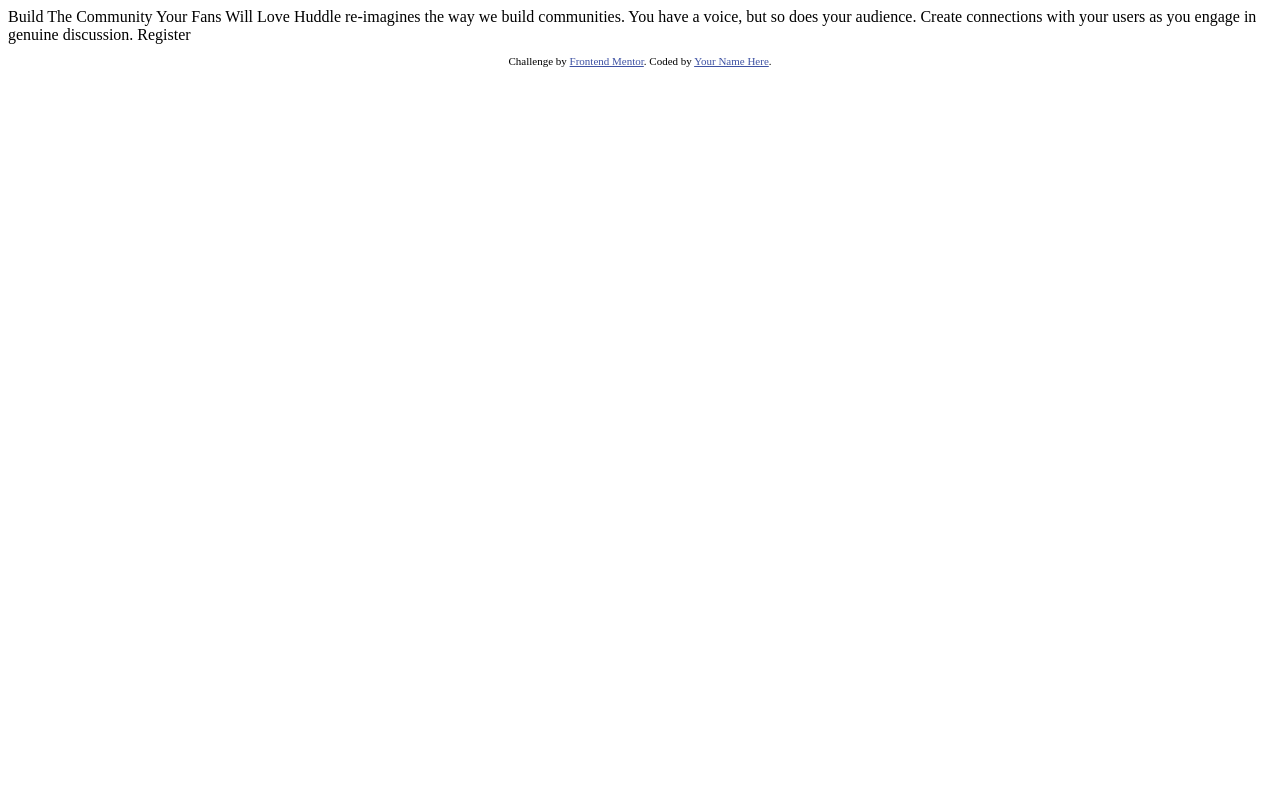
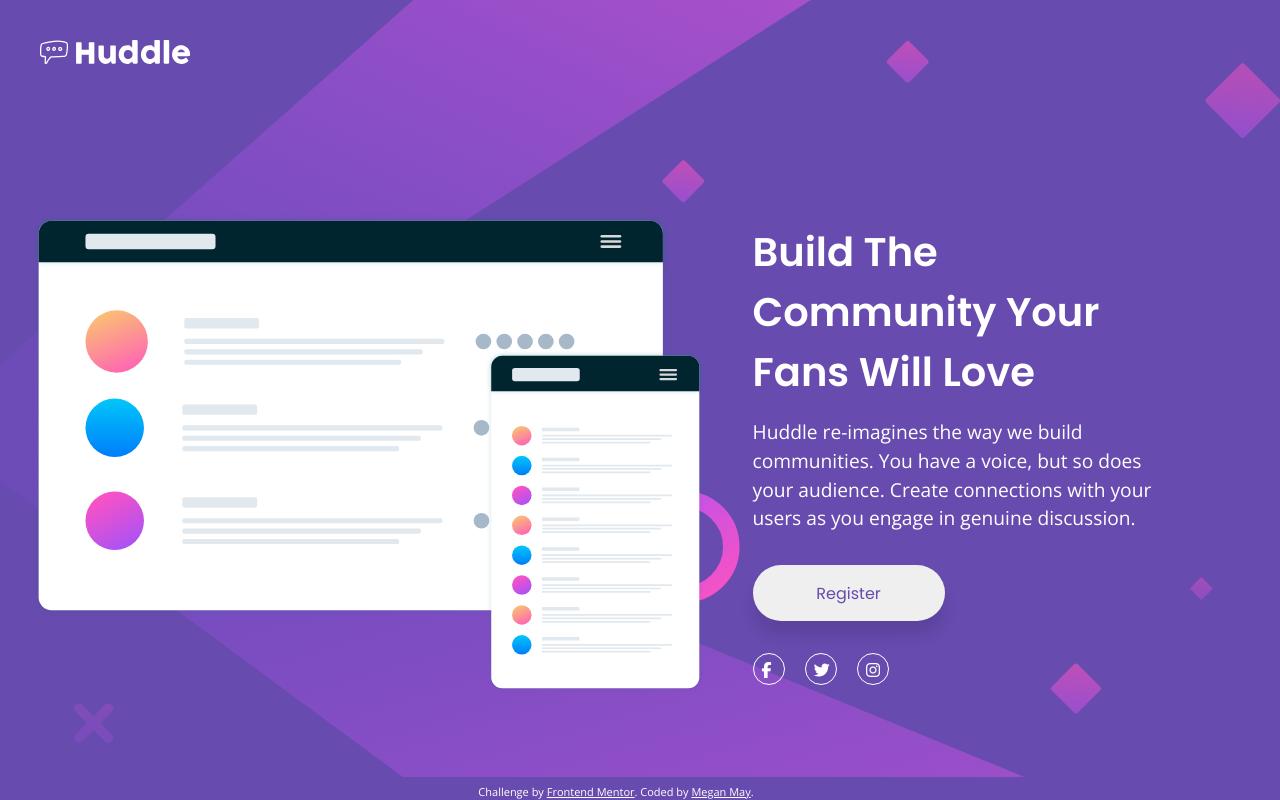
Before and after one commit to mooogz/huddle-landing-page-with-single-introductory-section-master, a plain HTML site: page index.html in a window 1280 px wide. Drawn offline with nearby package versions, Linux system fonts and the light colour scheme.

Commit message:
Initial commit

```diff
--- a/index.html
+++ b/index.html
@@ -4,29 +4,40 @@
   <meta charset="UTF-8">
   <meta name="viewport" content="width=device-width, initial-scale=1.0"> <!-- displays site properly based on user's device -->
 
+  <script src="https://kit.fontawesome.com/a7d5da2625.js" crossorigin="anonymous"></script>
   <link rel="icon" type="image/png" sizes="32x32" href="./images/favicon-32x32.png">
+  <link rel="preconnect" href="https://fonts.googleapis.com">
+  <link rel="preconnect" href="https://fonts.gstatic.com" crossorigin>
+  <link href="https://fonts.googleapis.com/css2?family=Open+Sans&family=Poppins:wght@400;600&display=swap" rel="stylesheet">
+  <link rel="stylesheet" href="styles.css">
 
   <title>Frontend Mentor | Huddle landing page with single introductory section</title>
 
-  <!-- Feel free to remove these styles or customise in your own stylesheet 👍 -->
-  <style>
-    .attribution { font-size: 11px; text-align: center; }
-    .attribution a { color: hsl(228, 45%, 44%); }
-  </style>
 </head>
 <body>
+  <main>
+<img class="logo" src="images/logo.svg">
+<section class="container">
+  <img class="mockups" src="images/illustration-mockups.svg">
+  <section class="text">
+  <h1>Build The Community Your Fans Will Love</h1>
 
-  Build The Community Your Fans Will Love
+  <p>Huddle re-imagines the way we build communities. You have a voice, but so does your audience.
+  Create connections with your users as you engage in genuine discussion.</p>
 
-  Huddle re-imagines the way we build communities. You have a voice, but so does your audience.
-  Create connections with your users as you engage in genuine discussion.
-
-  Register
-
+  <button>Register</button>
+  <section class="social-container">
+  <a href="#"><i class="fa-brands fa-facebook-f"></i></a>
+  <a href="#"><i class="fa-brands fa-twitter"></i></a>
+  <a href="#"><i class="fa-brands fa-instagram"></i></a>
+  </section>
+  </section>
+  </section>
+</main>
   <footer>
     <p class="attribution">
       Challenge by <a href="https://www.frontendmentor.io?ref=challenge" target="_blank">Frontend Mentor</a>.
-      Coded by <a href="#">Your Name Here</a>.
+      Coded by <a href="#">Megan May</a>.
     </p>
   </footer>
 </body>
--- /dev/null
+++ b/styles.css
@@ -0,0 +1,173 @@
+:root {
+--violet: hsl(257, 40%, 49%);
+--softMagenta: hsl(300, 69%, 71%);
+}
+
+/* Reset */
+
+* {
+    margin: 0;
+    padding: 0;
+    box-sizing: border-box;
+}
+
+/* Layout */
+
+body {
+    font-family: 'Open Sans', sans-serif;
+    color: white;
+    background: url(images/bg-mobile.svg), var(--violet);
+    background-repeat: no-repeat;
+    background-size: 100%;
+    display: flex;
+    flex-direction: column;
+    align-items: center;
+    line-height: 1.5;
+}
+
+.container {
+    display: flex;
+    flex-direction: column;
+    justify-content: center;
+    align-items: center;
+}
+
+.text {
+    display: flex;
+    flex-direction: column;
+    align-items: center;
+    padding: 2rem 3rem;
+}
+
+.logo {
+    align-self: flex-start;
+    height: 40px;
+    margin: 2rem 2rem 4rem 2rem;
+}
+
+.mockups {
+    height: 250px;
+}
+
+/* Text */
+
+p, h1 {
+    text-align: center;
+}
+
+h1 {
+    font-family: 'Poppins', sans-serif;
+    padding: 3rem 0 1.5rem 0;
+    font-size: 2rem;
+}
+
+p {
+    font-size: 1rem;
+}
+
+/* Button */
+
+button {
+    height: 3.5rem;
+    width: 15rem;
+    border-radius: 30px;
+    border-style: none;
+    margin: 2rem 0 0 0;
+    color: var(--violet);
+    font-family: 'Poppins', sans-serif;
+    font-size: 1rem;
+    box-shadow: 0px 15px 15px rgba(0, 0, 0, 0.1);
+    cursor: pointer;
+}
+
+button:hover {
+    background: var(--softMagenta);
+    color: white;
+}
+
+a:hover {
+    opacity: 50%;
+}
+
+/* Social Links */
+
+.social-container {
+    padding: 2rem 0 0 0;
+
+}
+
+i {
+    border: 1px solid white;
+    border-radius: 50%;
+    height: 2rem;
+    width: 2rem;
+    padding: .5rem;
+    margin: 0 1rem 0 0;
+}
+
+a {
+    color: #FFF;
+}
+
+/* Footer */
+
+footer {
+    visibility: hidden;
+}
+
+
+
+/* Desktop View */
+
+@media screen and (min-width: 800px) {
+
+    body {
+        background: url(images/bg-desktop.svg), var(--violet);
+        background-repeat: no-repeat;
+        background-size: cover;
+    }
+
+    .container {
+        flex-direction: row;
+        padding: 0 2rem;
+        margin: 3rem 0 0 0;
+    }
+
+    .mockups {
+        height: 30rem;
+    }
+
+    .text {
+        flex-direction: column;
+        width: 50%;
+        align-items: flex-start;
+
+    }
+
+    h1, p  {
+        text-align: left;
+        padding: 0 5rem 0 0;
+    }
+
+    h1 {
+        font-size: 2.5rem;
+    }
+
+    p {
+        font-size: 1.2rem;
+        padding: 1rem 3rem 0 0;
+    }
+
+    button {
+        width: 12rem;
+    }
+
+    footer {
+        visibility: visible;
+        position: absolute;
+        bottom: 0;
+    }
+    .attribution {
+        font-size: 11px; text-align: center;
+    }
+}
```
Also changed, not shown: images/FM Huddle Landing Desktop.png (added), images/FM Huddle Landing Mobile.png (added), 2 other files.
